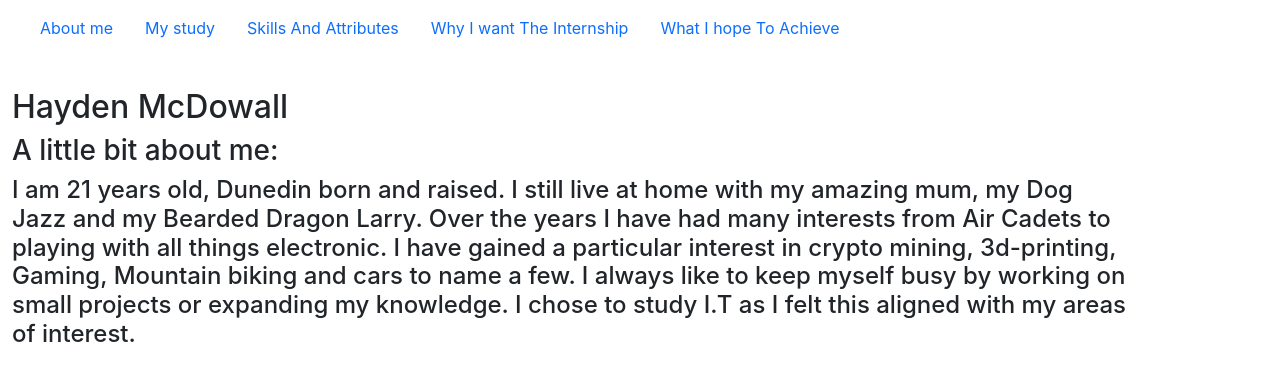
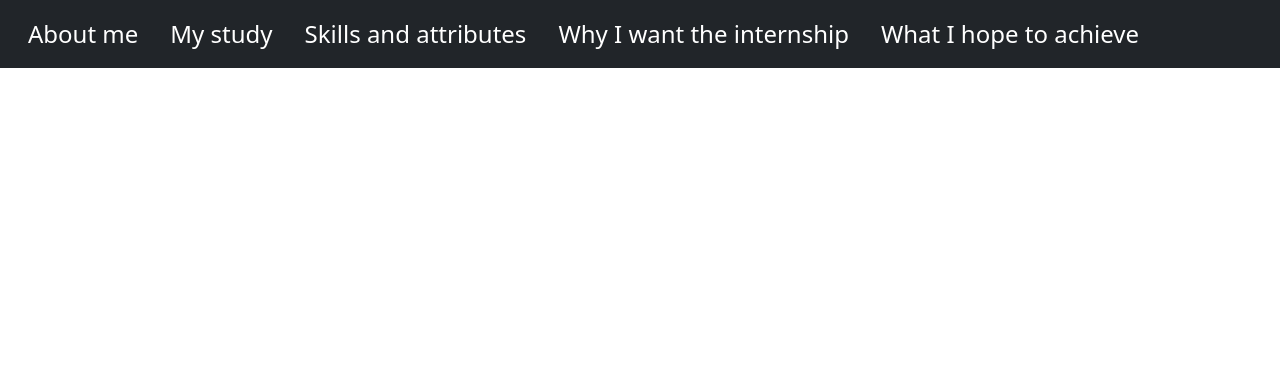
Before and after one commit to Hayden-McD/Firebrand-Application, a React (Create React App) app in the folder firebrand-application/: page /study in a window 1280 px wide. Shown: the top 380 px of the page. Built offline with nearby package versions, Linux system fonts and the light colour scheme.

Commit message:
Structured files, added all pages (Empty), added navbar as a component and moved content to their appropriate files (App.js now only contains routing instead of page content

```diff
--- a/firebrand-application/package.json
+++ b/firebrand-application/package.json
@@ -8,6 +8,7 @@
     "@testing-library/user-event": "^12.8.3",
     "react": "^17.0.2",
     "react-dom": "^17.0.2",
+    "react-router-dom": "^5.3.0",
     "react-scripts": "4.0.3",
     "reactstrap": "^9.0.0",
     "web-vitals": "^1.1.2"
--- a/firebrand-application/src/App.js
+++ b/firebrand-application/src/App.js
@@ -1,52 +1,37 @@
-import './App.css';
-import { Navbar, Nav, NavItem, NavLink } from 'reactstrap';
+import React from 'react';
+import './css/App.css';
+import NavigationBar from './components/navbarElements';
+import {BrowserRouter as Router, Route, Switch} from 'react-router-dom';
+import {Container} from 'reactstrap'
+
+//Pages
+import Homepage from './Pages/aboutMe';
+import MyStudy from './Pages/myStudy';
+import Skills from './Pages/skills';
+import What from './Pages/what';
+import Why from './Pages/why';
 
 function App() {
   return (
-    <div class="container">
-      <div class="nav-container">
-        <Navbar>
-          <Nav>
-            <NavItem>
-              <NavLink href="/">
-                About me
-              </NavLink>
-            </NavItem>
-            <NavItem>
-              <NavLink href="/">
-                My study
-              </NavLink>
-            </NavItem>
-            <NavItem>
-              <NavLink href="/">
-                Skills And Attributes
-              </NavLink>
-            </NavItem>
-            <NavItem>
-              <NavLink href="/">
-                Why I want The Internship
-              </NavLink>
-            </NavItem>
-            <NavItem>
-              <NavLink href="/">
-                What I hope To Achieve
-              </NavLink>
-            </NavItem>
-          </Nav>
-        </Navbar>
-      </div>
-      <div class="body-container">
-        <h2>Hayden McDowall</h2>
-        <h3>A little bit about me:</h3>
-        <h4>
-          I am 21 years old, Dunedin born and raised. I still live at home with my amazing mum, my Dog Jazz and my Bearded Dragon Larry.
-          Over the years I have had many interests from Air Cadets to playing with all things electronic. I have gained a particular interest in crypto mining, 3d-printing,
-          Gaming, Mountain biking and cars to name a few. I always like to keep myself busy by working on small projects or expanding my knowledge.
-          I chose to study I.T as I felt this aligned with my areas of interest.
-        </h4>
-      </div>
+    <Router>
+
+    <div className="App">
+
+      <NavigationBar/>
+
+      <Switch>
+        <Container fluid={true} style={{ maxWidth: '85vw' }}>
+          <Route exact path="/" component={Homepage}/>
+          <Route path="/study" component={MyStudy}/>
+          <Route exact path="/skills" component={Skills}/>
+          <Route exact path="/what" component={What}/>
+          <Route exact path="/why" component={Why}/>
+        </Container>
+      </Switch>
     </div>
+
+    </Router>
   );
-}
+};
 
 export default App;
--- /dev/null
+++ b/firebrand-application/src/Pages/aboutMe.js
@@ -0,0 +1,19 @@
+const AboutMe = () => {
+
+    return (
+        <div class="container">
+        <div class="body-container">
+          <h2>Hayden McDowall</h2>
+          <h3>A little bit about me:</h3>
+          <h4>
+            I am 21 years old, Dunedin born and raised. I still live at home with my amazing mum, my Dog Jazz and my Bearded Dragon Larry.
+            Over the years I have had many interests from Air Cadets to playing with all things electronic. I have gained a particular interest in crypto mining, 3d-printing,
+            Gaming, Mountain biking and cars to name a few. I always like to keep myself busy by working on small projects or expanding my knowledge.
+            I chose to study I.T as I felt this aligned with my areas of interest.
+          </h4>
+        </div>
+      </div>
+    )
+}
+
+export default AboutMe
--- /dev/null
+++ b/firebrand-application/src/Pages/myStudy.js
@@ -0,0 +1,10 @@
+const MyStudy = () => {
+
+    return (
+        <div class="container">
+
+      </div>
+    )
+}
+
+export default MyStudy
--- /dev/null
+++ b/firebrand-application/src/Pages/skills.js
@@ -0,0 +1,10 @@
+const Skills = () => {
+
+    return (
+        <div class="container">
+
+      </div>
+    )
+}
+
+export default Skills
--- /dev/null
+++ b/firebrand-application/src/Pages/what.js
@@ -0,0 +1,10 @@
+const What = () => {
+
+    return (
+        <div class="container">
+
+      </div>
+    )
+}
+
+export default What
--- /dev/null
+++ b/firebrand-application/src/Pages/why.js
@@ -0,0 +1,10 @@
+const Why = () => {
+
+    return (
+        <div class="container">
+
+      </div>
+    )
+}
+
+export default Why
--- /dev/null
+++ b/firebrand-application/src/components/navbarElements.js
@@ -0,0 +1,32 @@
+import React from 'react'
+import {
+    Navbar,
+    NavbarBrand,
+    NavItem,
+    Nav,
+    NavLink
+} from 'reactstrap';
+
+const NavigationBar = () => {
+    return (
+        <Navbar color="dark">
+            <Nav >
+                <NavLink style={{ color: "#FFF", fontSize: "1.5rem" }} href="/">About me</NavLink>
+                <NavItem>
+                    <NavLink style={{ color: "#FFF", fontSize: "1.5rem" }} href="/study/">My study</NavLink>
+                </NavItem>
+                <NavItem>
+                    <NavLink style={{ color: "#FFF", fontSize: "1.5rem" }} href="/skills/">Skills and attributes</NavLink>
+                </NavItem>
+                <NavItem>
+                    <NavLink style={{ color: "#FFF", fontSize: "1.5rem" }} href="/why/">Why I want the internship</NavLink>
+                </NavItem>
+                <NavItem>
+                    <NavLink style={{ color: "#FFF", fontSize: "1.5rem" }} href="/what/">What I hope to achieve</NavLink>
+                </NavItem>
+            </Nav>
+        </Navbar>
+    )
+}
+
+export default NavigationBar
--- a/firebrand-application/src/index.css
+++ /dev/null
@@ -1,13 +0,0 @@
-body {
-  margin: 0;
-  font-family: -apple-system, BlinkMacSystemFont, 'Segoe UI', 'Roboto', 'Oxygen',
-    'Ubuntu', 'Cantarell', 'Fira Sans', 'Droid Sans', 'Helvetica Neue',
-    sans-serif;
-  -webkit-font-smoothing: antialiased;
-  -moz-osx-font-smoothing: grayscale;
-}
-
-code {
-  font-family: source-code-pro, Menlo, Monaco, Consolas, 'Courier New',
-    monospace;
-}
--- a/firebrand-application/src/index.js
+++ b/firebrand-application/src/index.js
@@ -1,6 +1,5 @@
 import React from 'react';
 import ReactDOM from 'react-dom';
-import './index.css';
 import App from './App';
 import reportWebVitals from './reportWebVitals';
 
```
Also changed, not shown: firebrand-application/src/css/App.css (renamed from firebrand-application/src/App.css), 1 other file (tests, documents, lock files or other folders).
